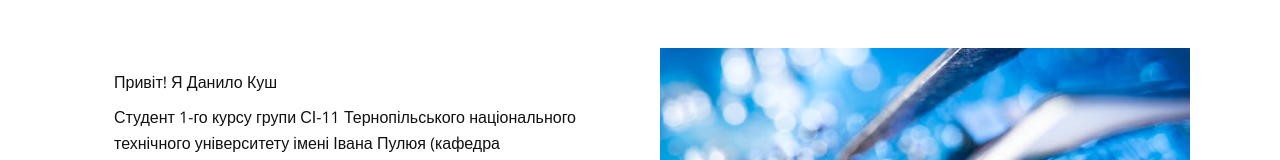
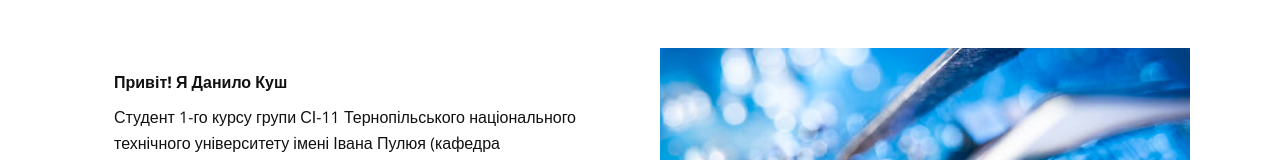
Before and after one commit to dkush-cmd/lab8-site, a plain HTML site: page index.html in a window 1280 px wide. Shown: the part 196-356 px from the top of the page. Drawn offline with nearby package versions, Linux system fonts and the light colour scheme.

Commit message:
Update index.html

```diff
--- a/index.html
+++ b/index.html
@@ -28,7 +28,7 @@
   <main class="home-main">
     <div class="container home-grid">
       <div class="home-info">
-        <p class="greeting">Привіт! Я Данило Куш</p>
+        <h1 class="greeting">Привіт! Я Данило Куш</h1>
         <p class="bio-text">
           Студент 1-го курсу групи СІ-11 Тернопільського національного технічного університету імені Івана Пулюя (кафедра комп'ютерних систем та мереж). Цей сайт створено в межах лабораторної роботи з дисципліни «Основи комп'ютерної інженерії».
         </p>
```
